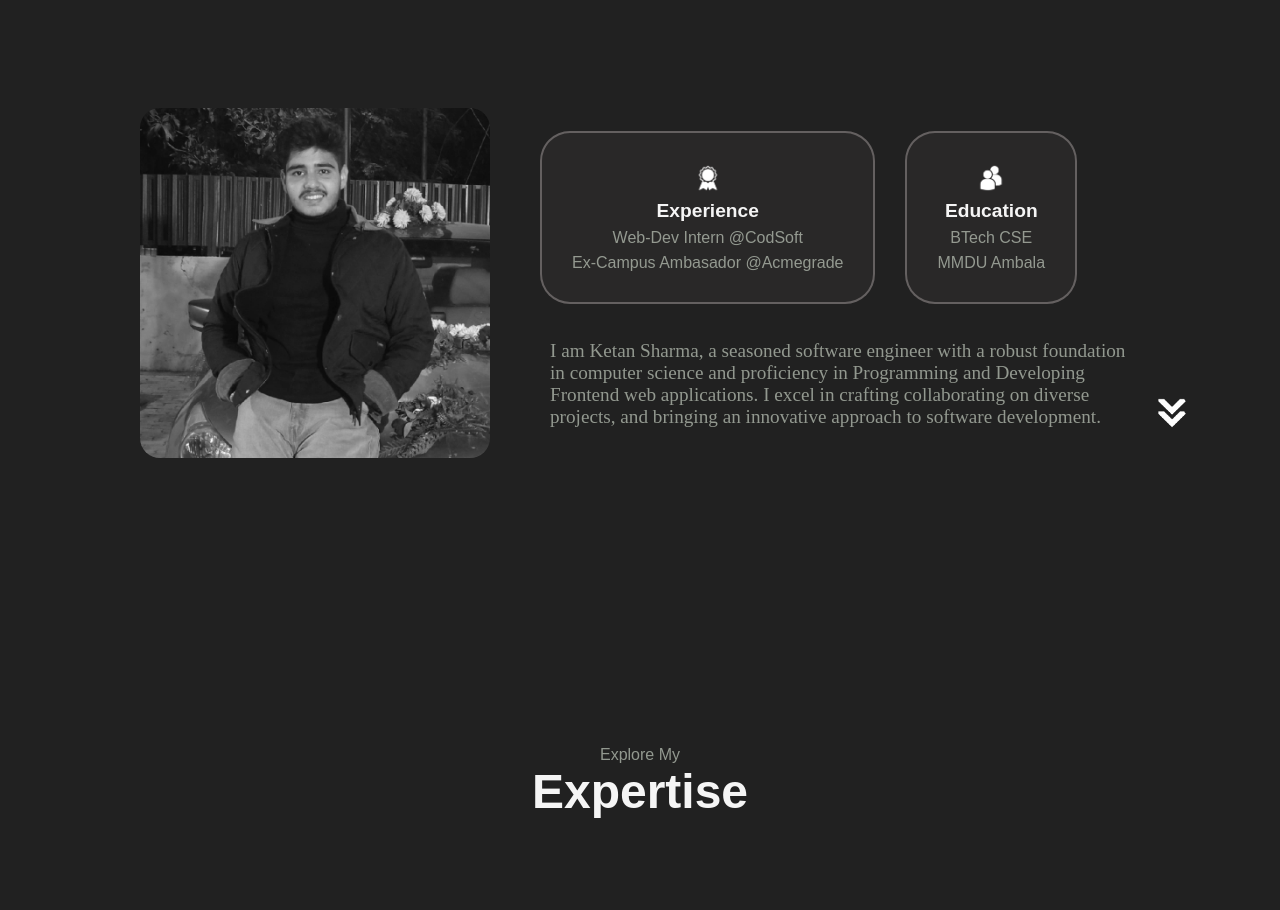
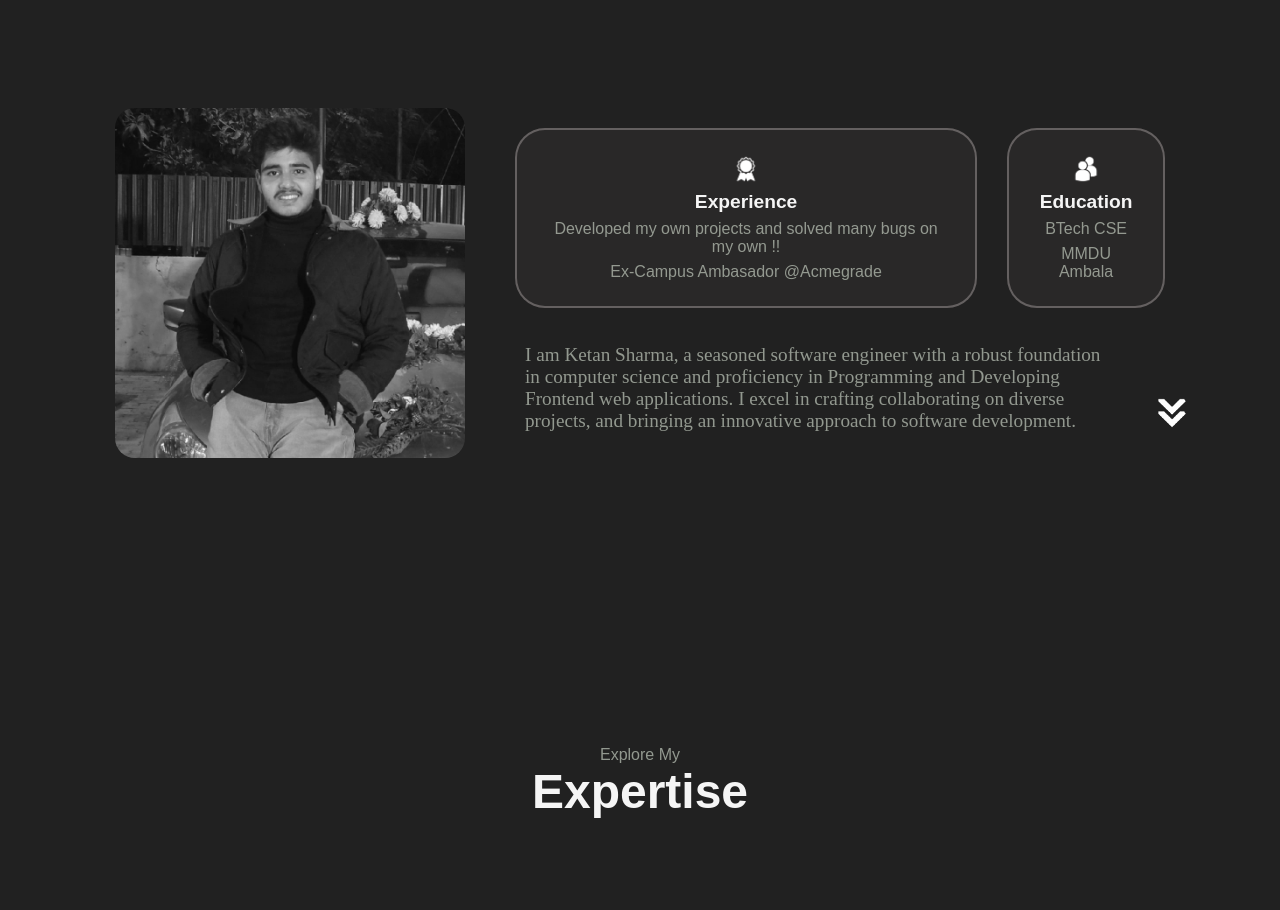
Before and after one commit to ketansharma22/MyPortfolio, a React (Vite) app: page / in a window 1280 px wide. Shown: the part 1127-2037 px from the top of the page. Built offline with nearby package versions, Linux system fonts and the light colour scheme.

Commit message:
some changes

```diff
--- a/src/components/About.jsx
+++ b/src/components/About.jsx
@@ -22,12 +22,12 @@ function About() {
           <div id='same2' >
             <img id='imagesame' src={exp} />
             <p id='second'>Experience</p>
-            <p id='third'>Web-Dev Intern @CodSoft </p>
+            <p style={{textAlign:'center'}} id='third'>Developed my own projects and solved many bugs on my own !!</p>
             <p  id='fourth'>Ex-Campus Ambasador @Acmegrade</p>
 
           </div>
           <div id='same2' className='educa'>
-            <img id='imagesame' src={educ} />
+            <img id='imagesame'  src={educ} />
             <p id='second'>Education</p>
             <p id='third'>BTech CSE</p>
             <p id='fourth'>MMDU Ambala</p>
--- a/src/styling/About.css
+++ b/src/styling/About.css
@@ -58,6 +58,7 @@
     font-family: sans-serif;
     padding: 30px;
 gap: 7px;
+text-align: center;
     display: flex;
     align-items: center;
     justify-content: center;
@@ -77,6 +78,7 @@ gap: 7px;
 
 }
 #down{
+
     width:600px ;
     height: 100px;
     border-radius: 20px;
```
